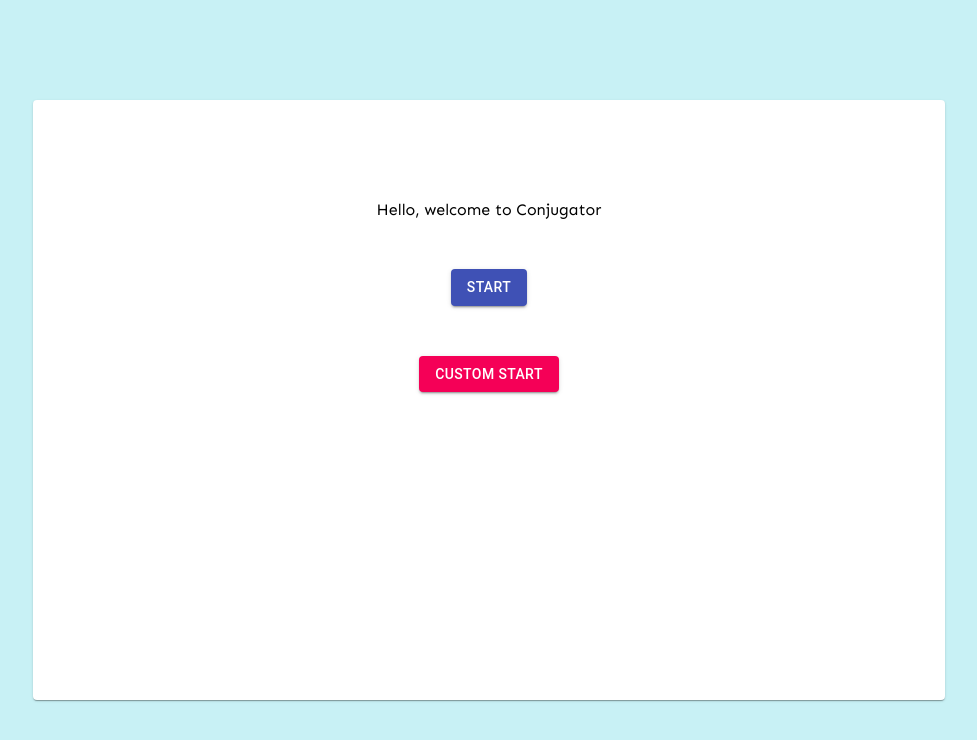
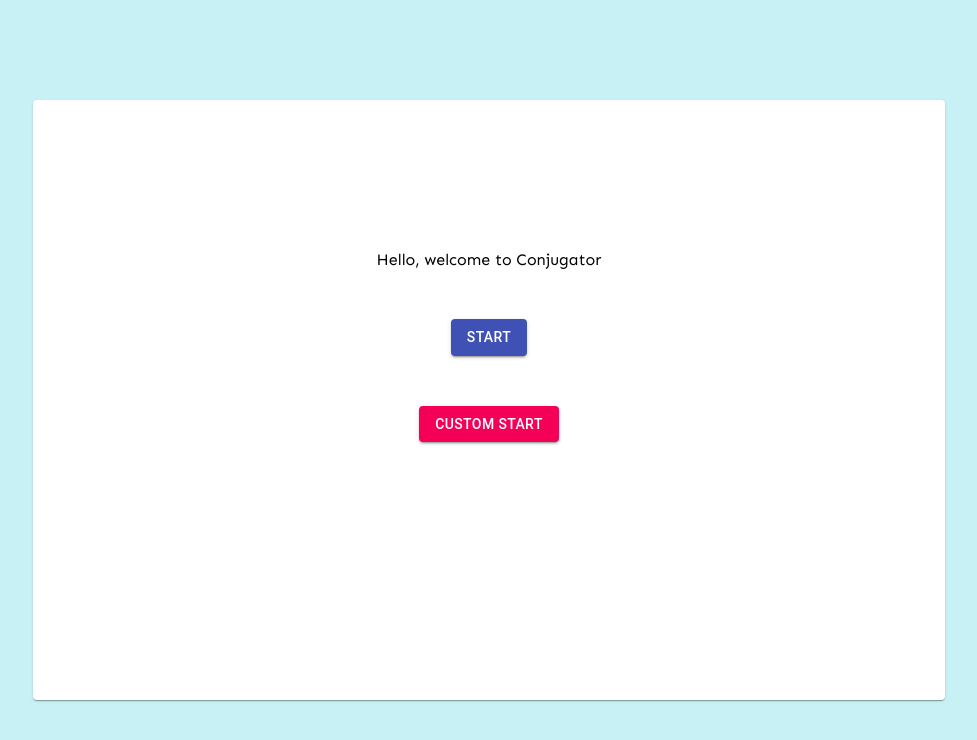
Before and after one commit to nickincardone/conjugator, a React (Create React App) app: page / in a window 1280 px wide. Shown: the top 740 px of the page, without its empty margins (151-1128 px from the left). Built offline with nearby package versions, Linux system fonts and the light colour scheme.

Commit message:
small styling tweaks

```diff
--- a/src/components/cards/QuestionCard.scss
+++ b/src/components/cards/QuestionCard.scss
@@ -41,12 +41,12 @@
     }
 
     .preterite {
-      background-color: #3cad4f;
+      background-color: #4373af;
       color: white;
     }
 
     .imperfect {
-      background-color: #4373af;
+      background-color: #3cad4f;
       color: white;
     }
 
@@ -143,7 +143,7 @@
   }
 
   .nji-ripple.nji-correct:active {
-    background-color: #00ca00;
+    background-color: #1dc31e;
     background-size: 100%;
     transition: background 0s;
   }
@@ -160,7 +160,7 @@
 
   .nji-correct {
     .MuiInput-underline:before {
-      border-bottom: 2px solid #00ca00;
+      border-bottom: 2px solid #1dc31e;
     }
   }
 }
--- a/src/components/home/Home.scss
+++ b/src/components/home/Home.scss
@@ -1,4 +1,8 @@
 .nji-home-top {
+  padding-top: 50px;
+  @media (max-width: 600px) {
+    padding-top: 0px;
+  }
   button {
     margin-top: 50px;
   }
```
